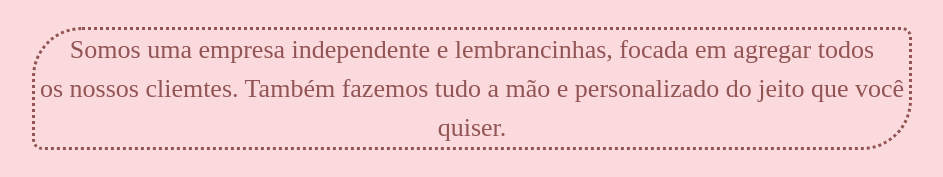
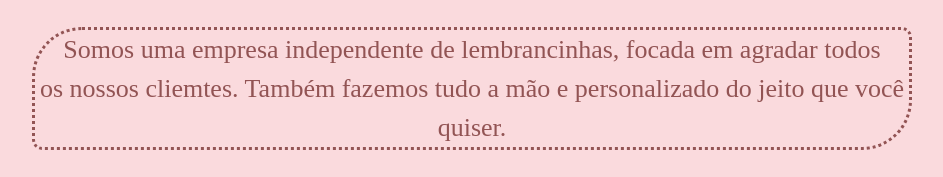
Before and after one commit to natalimarques2006-blip/CM-lembrancinhas, a plain HTML site: page versao pornta/index.html in a window 1280 px wide. Shown: the part 391-568 px from the top of the page, without its empty margins (168-1111 px from the left). Drawn offline with nearby package versions, Linux system fonts and the light colour scheme.

Commit message:
Update index.html

```diff
--- a/versao pornta/index.html
+++ b/versao pornta/index.html
@@ -108,7 +108,7 @@
     <img src="fotos/tema.jpg" alt="tema" width="100%">
 
     <section class="titulo"><h1>Informações sobre a Empresa</h1></section>
-      <p class="dotted">Somos uma empresa independente e lembrancinhas, focada em agregar todos<br> os nossos cliemtes. Também fazemos tudo a mão e personalizado do jeito que você quiser.</p>
+      <p class="dotted">Somos uma empresa independente de lembrancinhas, focada em agradar  todos<br> os nossos cliemtes. Também fazemos tudo a mão e personalizado do jeito que você quiser.</p>
 
     <section class="titulo"><h1>O que vendemos</h1></section>
        <p class="dotted">Temos bastante variedades de presentes para várias <br>ocasiões. Como bonecos de Biscuit, Caixas, Doces, Fitas e Resinas.</p>
```
